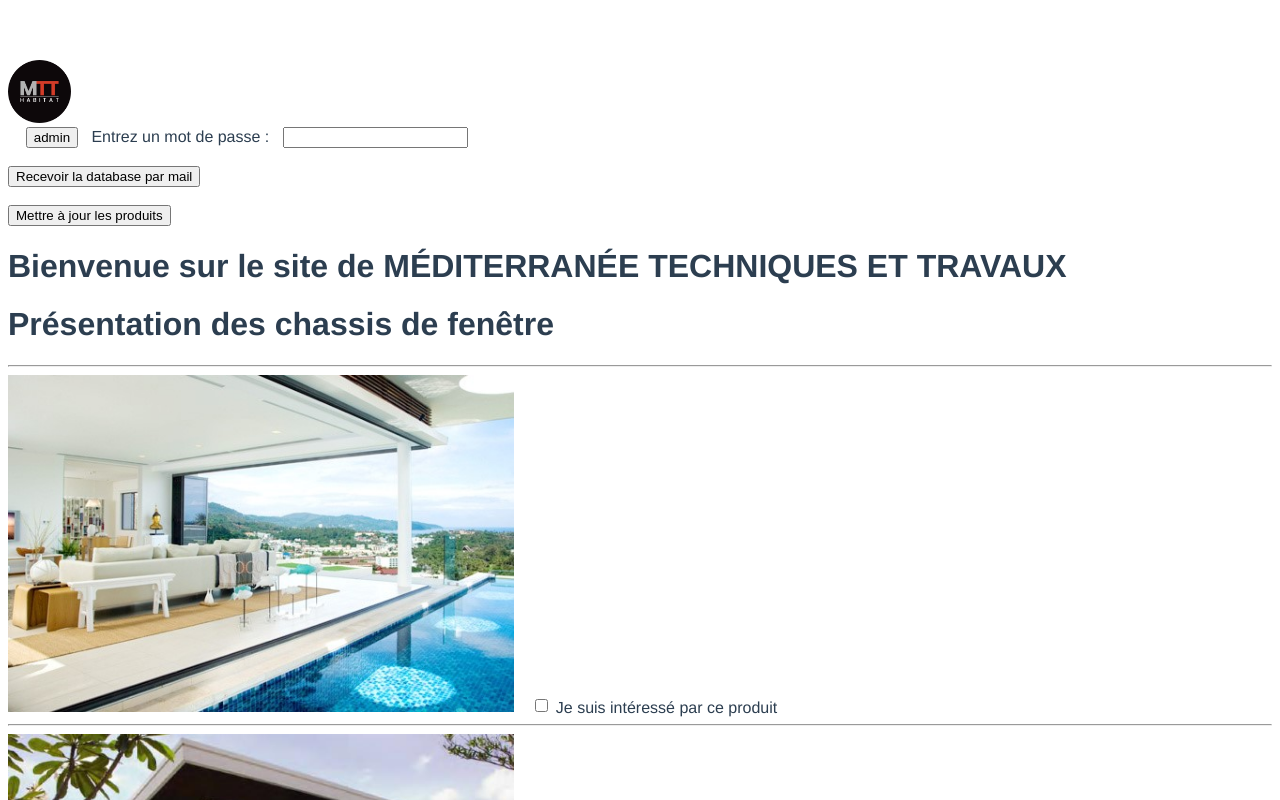
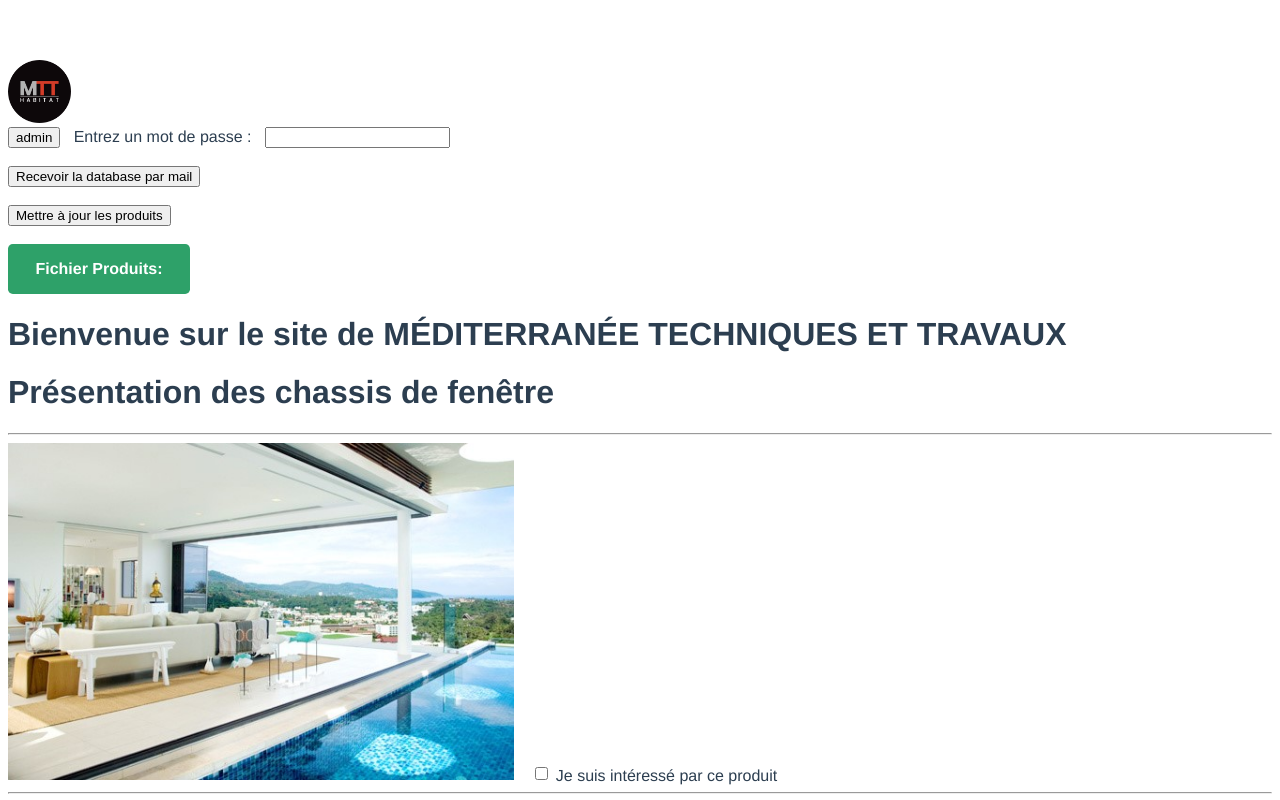
Before and after one commit to LaurentReese/MTTwebsite, a Vue app in the folder frontend/: page / in a window 1280 px wide. Both pictures are taken after a click on the button "admin". Shown: the top 800 px of the page. Built offline with nearby package versions, Linux system fonts and the light colour scheme.

Commit message:
Add button to select json file (treatment to be done)

```diff
--- a/frontend/src/components/MTTAdmin.vue
+++ b/frontend/src/components/MTTAdmin.vue
@@ -1,6 +1,5 @@
 <template>
   <div class="MTTAdmin">
-    {{ espace }} {{ espace }}
     <button v-on:click="MTTAdmin">admin</button>
     <span v-if="askPassword">
       {{ espace }}
@@ -14,30 +13,44 @@
       </button>
       <br /><br />
       <button v-on:click="MTTJsonAction">Mettre à jour les produits</button>
+      <br /><br />
+      <MTTFileSelect v-model="file"></MTTFileSelect>
+      <p v-if="file">==> {{ file.path }}{{ file.name }}</p>
     </span>
   </div>
 </template>
 
 <script>
-import axios from "axios";
+// SELECT FILE : see https://www.digitalocean.com/community/tutorials/vuejs-file-select-component
+import axios from "axios"
+import MTTFileSelect from './MTTFileSelect.vue'
 //import Vue from 'vue'
 // import VeeValidate from 'vee-validate'
 /* eslint-disable */
 //Vue.use(VeeValidate)
 export default {
+  components : {
+    MTTFileSelect
+  },
   name: "MTTAdmin",
 
   data: function () {
     return {
+      file: null,
       askPassword: false,
+      essai: false,
       password: "",
       espace: "\xa0",
     };
   },
   methods: {
+    handleFileChange(e) {
+      this.$emit("input", e.target.files[0]);
+    },
     MTTAdmin: function () {
       this.password = "";
       this.askPassword = !this.askPassword; // toggle state
+      this.file = null;
     },
 
     MTTDatabaseAction: function () {
@@ -72,6 +85,8 @@ export default {
         alert("Le mot de passe est vide");
         return;
       }
+      alert(this.file.name);
+      let reader = new FileReader();
       // Lire un .json des produits
       // Vérifier la syntaxe du .json
       // L'envoyer au serveur GOLANG
@@ -116,4 +131,5 @@ li {
 a {
   color: #42b983;
 }
+
 </style>
--- /dev/null
+++ b/frontend/src/components/MTTFileSelect.vue
@@ -0,0 +1,46 @@
+<template>
+  <label class="MTTFileSelect">
+    <div class="select-button">
+      <span v-if="value">Fichier Produits:</span>
+      <!--span v-if="value">Fichier: {{value.name}}</span-->
+      <span v-else>Fichier Produits:</span>
+    </div>
+    <input type="file" @change="handleFileChange"/>
+  </label>
+</template>
+
+<script>
+export default {
+  props: {
+    value: File
+  },
+
+  methods: {
+    handleFileChange(e) {
+      this.$emit('input', e.target.files[0])
+    }
+  }
+}
+</script>
+
+<style scoped>
+
+.MTTFileSelect > .select-button {
+  max-width: 150px;
+  max-height: 50px;
+  padding: 1rem;
+
+  color: white;
+  background-color: #2EA169;
+
+  border-radius: .3rem;
+
+  text-align: center;
+  font-weight: bold;
+}
+
+.MTTFileSelect > input[type="file"] {
+  display: none;
+}
+
+</style>
```
